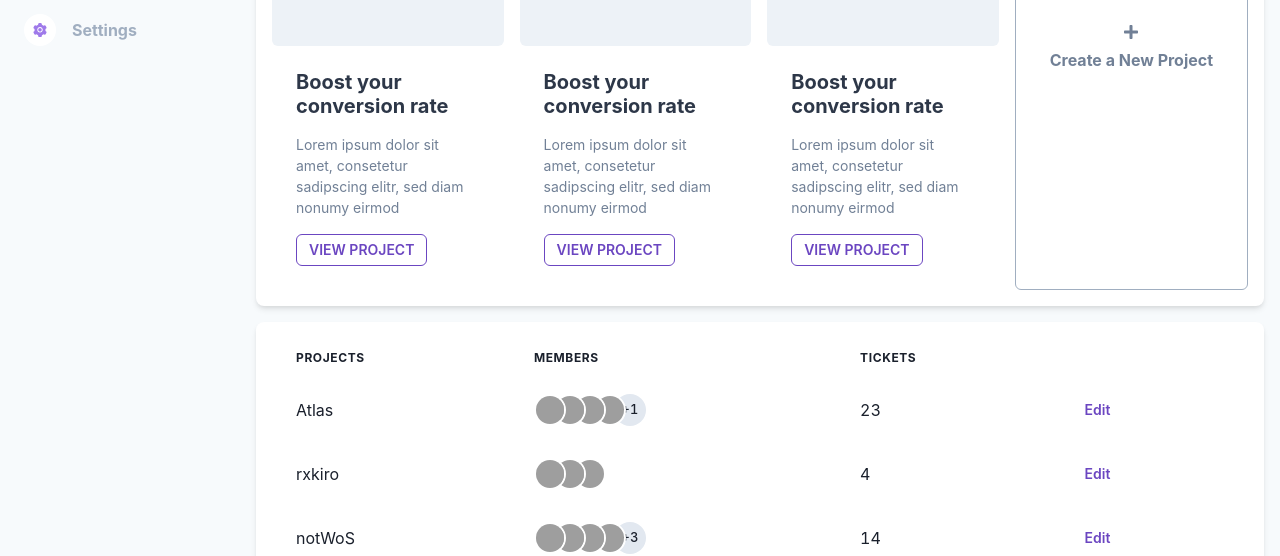
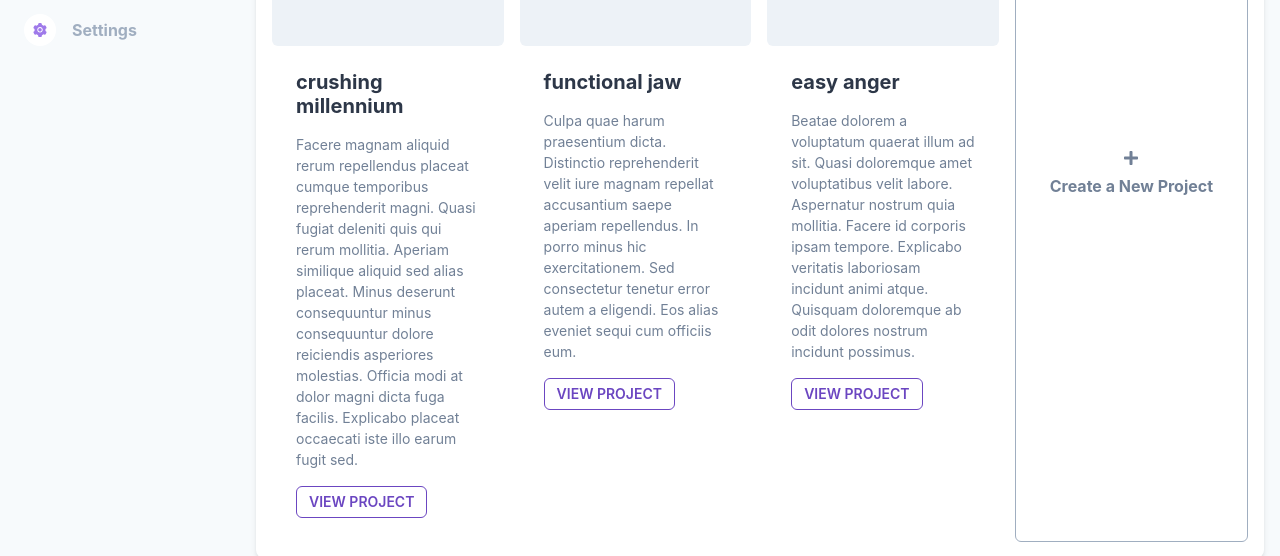
Before and after one commit to kirontoo/atlas, a React (Vite) app in the folder app/: page /dashboard/projects in a window 1280 px wide. Shown: the part 306-862 px from the top of the page. Built offline with nearby package versions, Linux system fonts and the light colour scheme; no server answers; sample sign-in values are in the browser's storage; grey boxes are pictures that could not be loaded.

Commit message:
feat: load project data from state and render cards

```diff
--- a/app/src/components/ProjectCard.tsx
+++ b/app/src/components/ProjectCard.tsx
@@ -1,7 +1,14 @@
 import { Avatar, useColorModeValue } from '@chakra-ui/react';
 import { Box, Button, Heading, Image, Stack, Text } from '@chakra-ui/react';
+import { UUID } from '../types';
 
-function ProjectCard() {
+interface ProjectCardProps {
+  name: string;
+  description: string;
+  id: UUID;
+}
+
+function ProjectCard({ name, description, id }: ProjectCardProps) {
   return (
     <Box
       maxW={'450px'}
@@ -32,10 +39,10 @@ function ProjectCard() {
           fontSize={'xl'}
           fontFamily={'body'}
         >
-          Boost your conversion rate
+          {name}
         </Heading>
         <Text color={'gray.500'} fontSize="sm">
-          Lorem ipsum dolor sit amet, consetetur sadipscing elitr, sed diam nonumy eirmod
+          {description}
         </Text>
         <Button size="sm" variant="outline" textTransform="uppercase" w="fit-content">
           View Project
--- a/app/src/pages/Dashboard/Projects.tsx
+++ b/app/src/pages/Dashboard/Projects.tsx
@@ -15,12 +15,16 @@ import {
   VStack,
 } from '@chakra-ui/react';
 import { FaPlus } from 'react-icons/fa';
+import { useSelector } from 'react-redux';
 
 import ProjectCard from '../../components/ProjectCard';
 import ProjectsModalForm from '../../components/ProjectsModalForm';
+import { selectProjects } from '../../store/features/projects';
 
 function Projects() {
   const { isOpen, onOpen: onOpenModal, onClose } = useDisclosure();
+  const projects = useSelector(selectProjects);
+
   return (
     <>
       <Grid
@@ -39,9 +43,9 @@ function Projects() {
           overflowX="auto"
           maxWidth="100vw"
         >
-          <ProjectCard />
-          <ProjectCard />
-          <ProjectCard />
+          {projects.map((p) => (
+            <ProjectCard key={p.id} name={p.name} description={p.description} id={p.id} />
+          ))}
 
           <Box
             maxW={'450px'}
```
